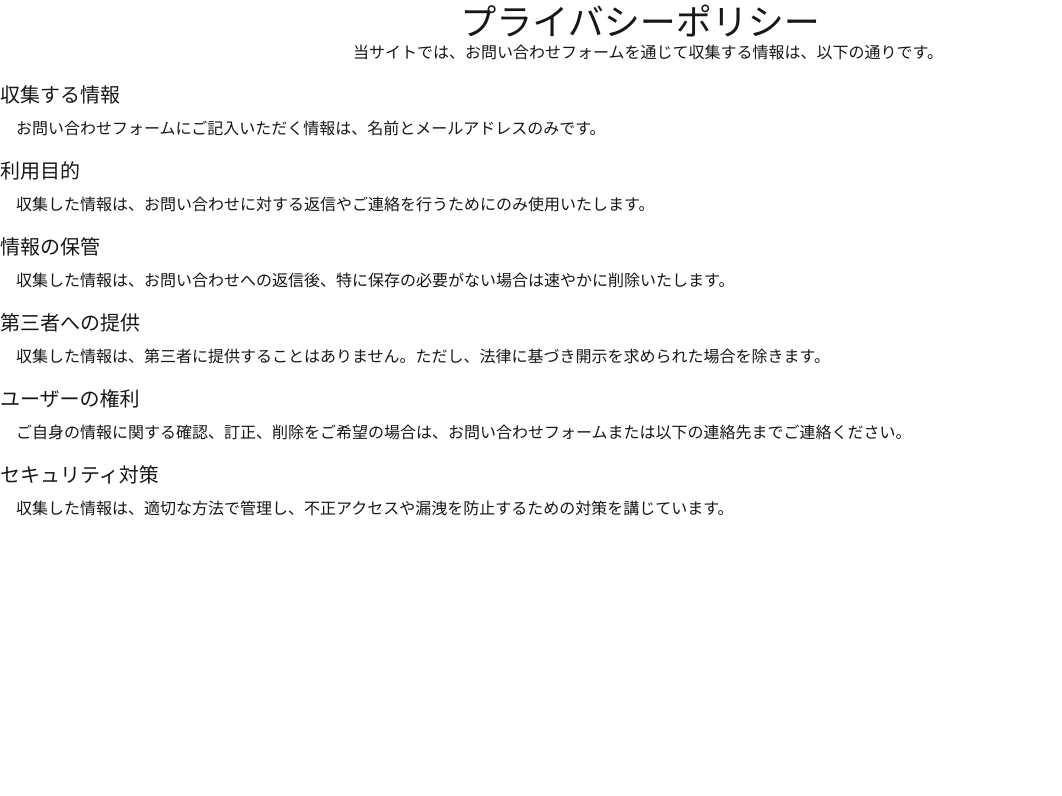
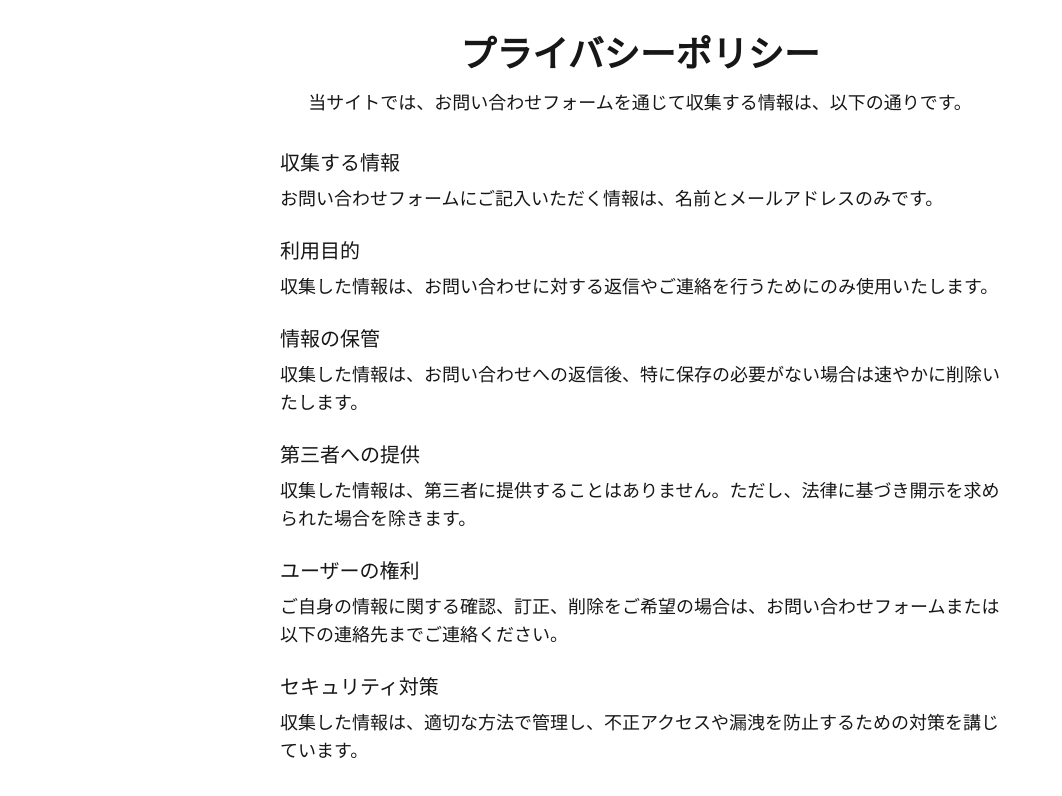
Before and after one commit to s-taku0502/portfolio, a Next.js app: page /privacy in a window 1280 px wide. Shown: the top 796 px of the page, without its empty margins (0-1062 px from the left). Built offline with nearby package versions, Linux system fonts and the light colour scheme.

Commit message:
update:可視性の向上

```diff
--- a/src/app/privacy/page.js
+++ b/src/app/privacy/page.js
@@ -1,49 +1,45 @@
-// import React from 'react';
 import "../../styles/globals.css";
 import CustomH2 from "@/components/CustomH2";
 import Privacy_div from "@/components/Privacy";
 
 const PrivacyPolicy = () => {
     return (
-        <>
-            <div className="">
-                <Privacy_div className="text-center">
-                    <h1 className="text-4xl">プライバシーポリシー</h1>
-                    <p>　当サイトでは、お問い合わせフォームを通じて収集する情報は、以下の通りです。</p>
+        <div className="px-6 py-8 max-w-3xl mx-auto">
+            <Privacy_div className="text-center mb-8">
+                <h1 className="text-4xl font-bold">プライバシーポリシー</h1>
+                <p className="text-lg mt-4">当サイトでは、お問い合わせフォームを通じて収集する情報は、以下の通りです。</p>
             </Privacy_div>
 
-                <Privacy_div>
+            <Privacy_div className="mb-6">
                 <CustomH2>収集する情報</CustomH2>
-                    <p>　お問い合わせフォームにご記入いただく情報は、名前とメールアドレスのみです。</p>
+                <p className="text-lg">お問い合わせフォームにご記入いただく情報は、名前とメールアドレスのみです。</p>
             </Privacy_div>
 
-                <Privacy_div>
+            <Privacy_div className="mb-6">
                 <CustomH2>利用目的</CustomH2>
-                    <p>　収集した情報は、お問い合わせに対する返信やご連絡を行うためにのみ使用いたします。</p>
+                <p className="text-lg">収集した情報は、お問い合わせに対する返信やご連絡を行うためにのみ使用いたします。</p>
             </Privacy_div>
 
-                <Privacy_div>
+            <Privacy_div className="mb-6">
                 <CustomH2>情報の保管</CustomH2>
-                    <p>　収集した情報は、お問い合わせへの返信後、特に保存の必要がない場合は速やかに削除いたします。</p>
+                <p className="text-lg">収集した情報は、お問い合わせへの返信後、特に保存の必要がない場合は速やかに削除いたします。</p>
             </Privacy_div>
 
-                <Privacy_div>
+            <Privacy_div className="mb-6">
                 <CustomH2>第三者への提供</CustomH2>
-                    <p>　収集した情報は、第三者に提供することはありません。ただし、法律に基づき開示を求められた場合を除きます。</p>
+                <p className="text-lg">収集した情報は、第三者に提供することはありません。ただし、法律に基づき開示を求められた場合を除きます。</p>
             </Privacy_div>
 
-                <Privacy_div>
+            <Privacy_div className="mb-6">
                 <CustomH2>ユーザーの権利</CustomH2>
-                    <p>　ご自身の情報に関する確認、訂正、削除をご希望の場合は、お問い合わせフォームまたは以下の連絡先までご連絡ください。</p>
+                <p className="text-lg">ご自身の情報に関する確認、訂正、削除をご希望の場合は、お問い合わせフォームまたは以下の連絡先までご連絡ください。</p>
             </Privacy_div>
 
-                <Privacy_div>
+            <Privacy_div className="mb-6">
                 <CustomH2>セキュリティ対策</CustomH2>
-                    <p>　収集した情報は、適切な方法で管理し、不正アクセスや漏洩を防止するための対策を講じています。</p>
+                <p className="text-lg">収集した情報は、適切な方法で管理し、不正アクセスや漏洩を防止するための対策を講じています。</p>
             </Privacy_div>
-
         </div>
-        </>
     );
 };
 
```
Lines whose indentation alone changed are shown as unchanged.
